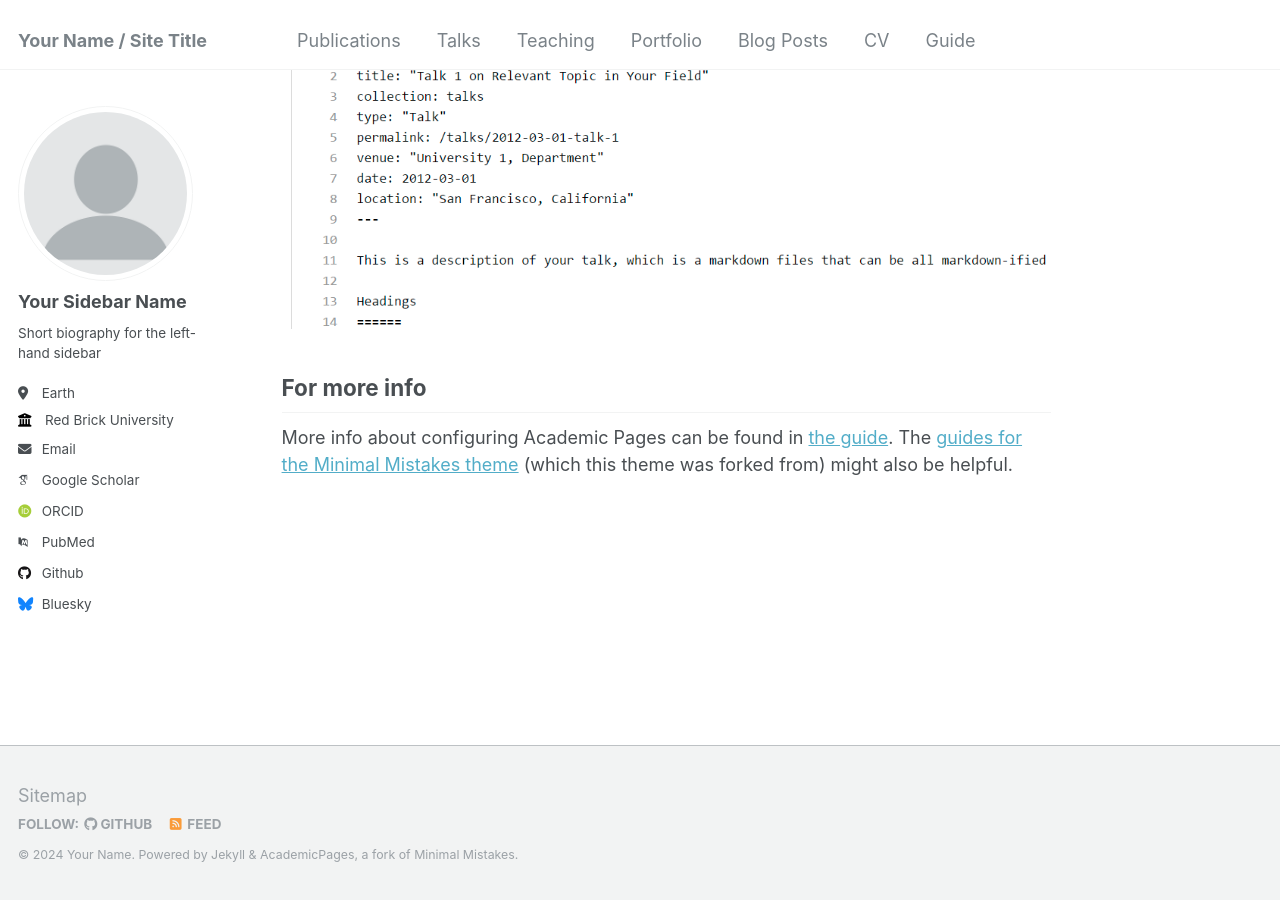
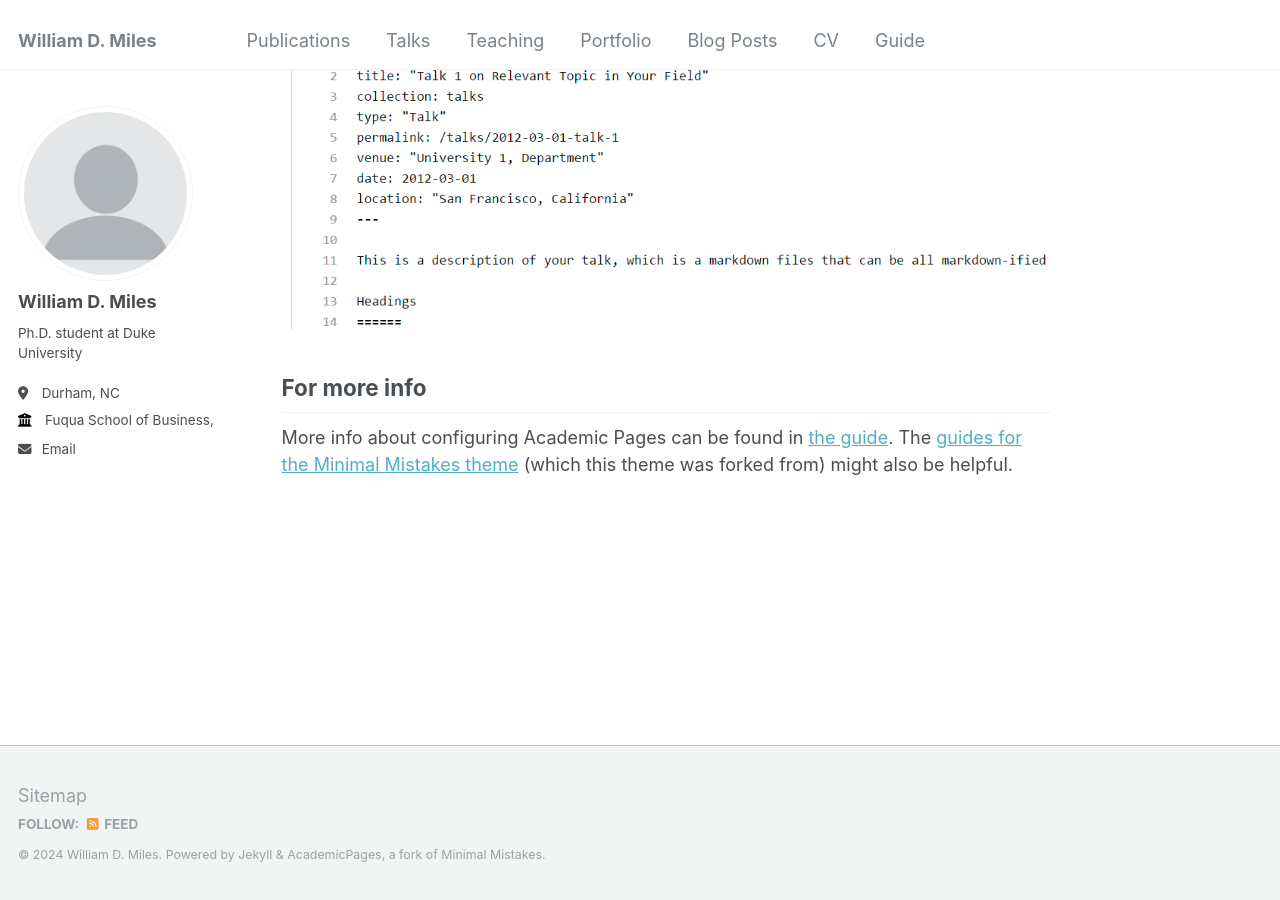
Before and after one commit to willdmiles/willdmiles.github.io, a Jekyll site: the page built from _pages/about.md, in a window 1280 px wide and 900 px high, scrolled down 2660 px. Built offline with Jekyll 4.4.1, drawn with Linux system fonts in a browser that asks for light colours; some web fonts are replaced.

Commit message:
first changes

```diff
--- a/_config.yml
+++ b/_config.yml
@@ -8,13 +8,13 @@
 
 # Basic Site Settings
 locale                   : "en-US"
-title                    : "Your Name / Site Title"
+title                    : "William D. Miles"
 title_separator          : "-"
-name                     : &name "Your Name"
-description              : &description "personal description"
-url                      : https://academicpages.github.io # the base hostname & protocol for your site e.g. "https://mmistakes.github.io"
+name                     : &name "William D. Miles"
+description              : # &description "Ph.D. student at Duke University"
+url                      : https://willdmiles.github.io # the base hostname & protocol for your site e.g. "https://mmistakes.github.io"
 baseurl                  : "" # the subpath of your site, e.g. "/blog"
-repository               : "academicpages/academicpages.github.io"
+repository               : ""
 
 # Site Author - The following control what appear as part of the author content on the side bar.
 #               If a field is blank the icon and link will not appear, otherwise it will be shown.
@@ -22,33 +22,33 @@ repository               : "academicpages/academicpages.github.io"
 author:
   # Biographic information
   avatar           : "profile.png"
-  name             : "Your Sidebar Name"
+  name             : "William D. Miles"
   pronouns         : # example: "she/her"
-  bio              : "Short biography for the left-hand sidebar"
-  location         : "Earth"
-  employer         : "Red Brick University"
+  bio              : "Ph.D. student at Duke University"
+  location         : "Durham, NC"
+  employer         : "Fuqua School of Business, Duke University"
   uri              : # URL
-  email            : "none@example.org"
+  email            : "will.miles@duke.edu"
 
   # Academic websites
   arxiv            : # URL - Update with the correct link to your profile
-  googlescholar    : "https://scholar.google.com/citations?user=PS_CX0AAAAAJ"
+  googlescholar    : #"https://scholar.google.com/citations?user=PS_CX0AAAAAJ"
   impactstory      : # URL
-  orcid            : "http://orcid.org/yourorcidurl"
+  orcid            : #"http://orcid.org/yourorcidurl"
   semantic         : # URL
-  pubmed           : "https://www.ncbi.nlm.nih.gov/pubmed/?term=john+snow"
+  pubmed           : #"https://www.ncbi.nlm.nih.gov/pubmed/?term=john+snow"
   researchgate     : # URL
 
   # Repositories and software development
   bitbucket        : # Username - Update with your username on the site
   codepen          : # Username
   dribbble         : # Username
-  github           : "academicpages"
+  github           : #"academicpages"
   kaggle           : # Username
   stackoverflow    : # User number or user number and name (i.e., use "1" or "1/jeff-atwood")
 
   # Social media
-  bluesky          : "bsky.app" # Replace this with you Bluesky username
+  bluesky          : #"bsky.app" # Replace this with you Bluesky username
   facebook         : # Username
   flickr           : # Username
   foursquare       : # Username
@@ -75,12 +75,12 @@ author:
 
 # Publication Category - The following the list of publication categories and their headings
 publication_category:
-  books:
-    title: 'Books'
+  # books:
+  #   title: 'Books'
   manuscripts:
-    title: 'Journal Articles'
-  conferences:
-    title: 'Conference Papers'
+    title: 'Work in Progress'
+  # conferences:
+  #   title: 'Conference Papers'
 
 # Site Settings
 teaser                   :  # filename of teaser fallback teaser image placed in /images/, .e.g. "500x300.png"
@@ -255,7 +255,7 @@ defaults:
   # _publications
   - scope:
       path: ""
-      type: publications
+      type: research
     values:
       layout: single
       author_profile: true
```
Also changed, not shown: 1 other file.
